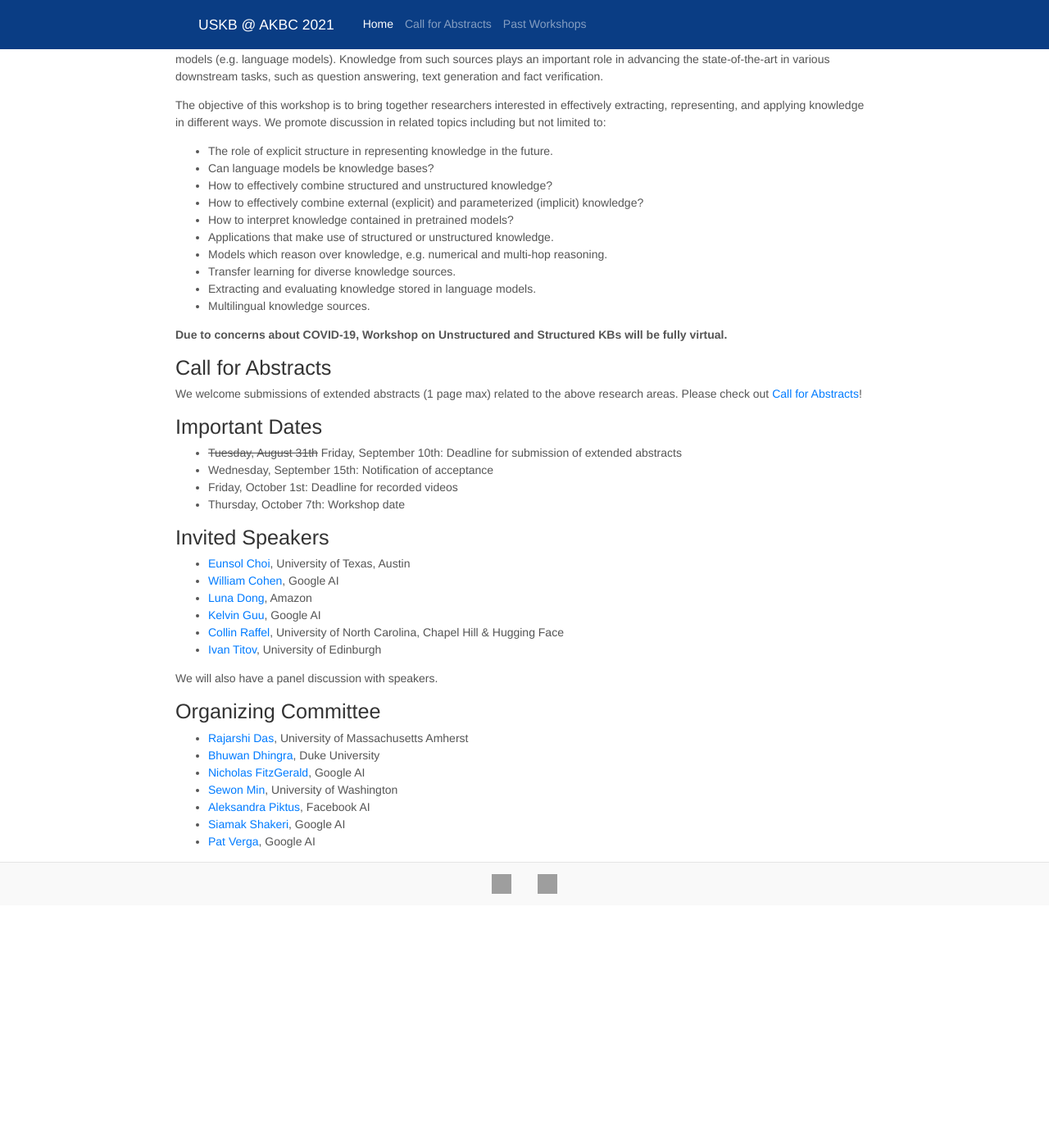
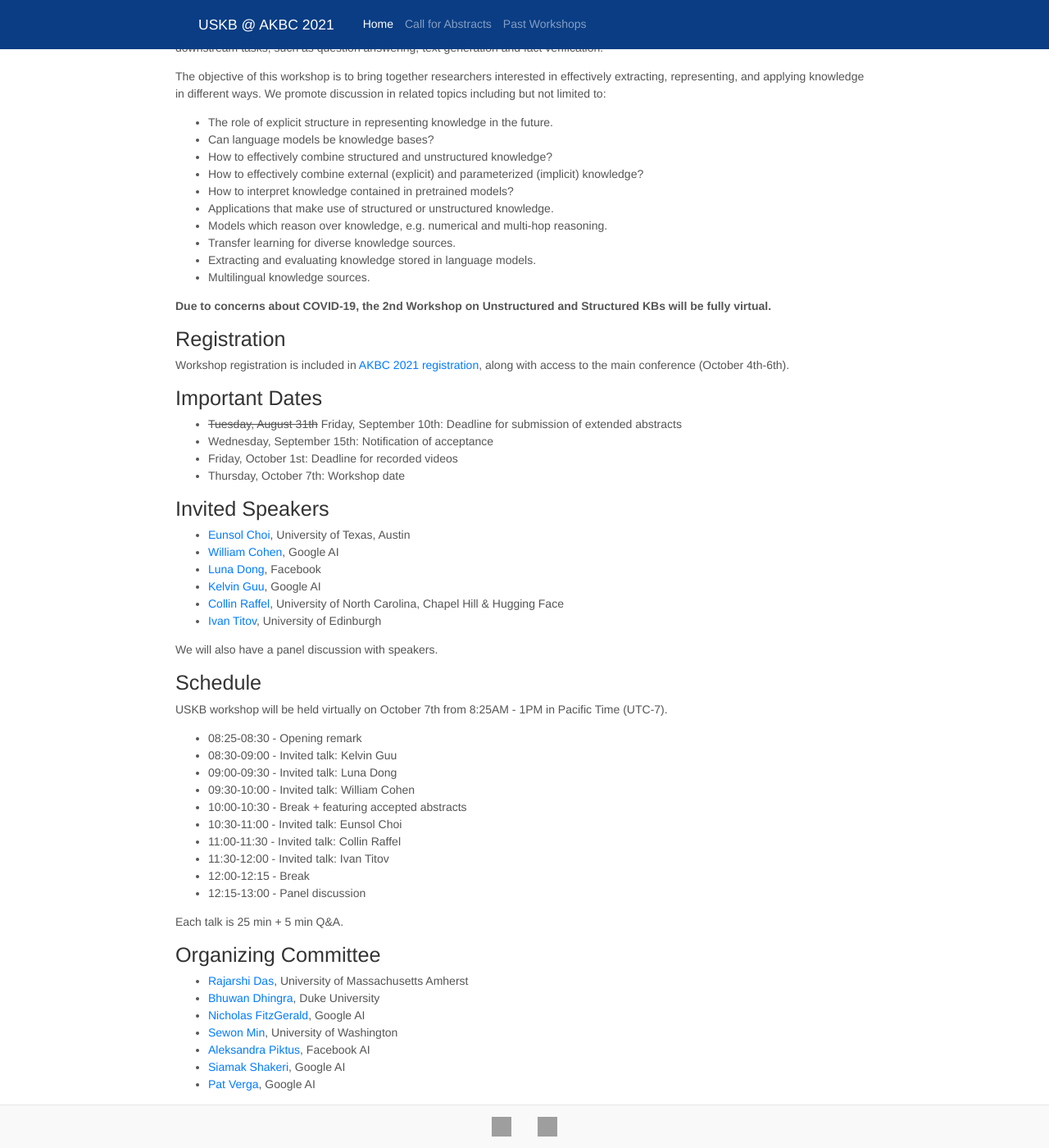
Before and after one commit to spa-nlp/spa-nlp.github.io, a Jekyll site: the page built from index.md, in a window 1280 px wide and 1400 px high, scrolled down 323 px. Shown: the whole window at 82% size. Built offline with Jekyll 4.4.1, drawn with Linux system fonts in a browser that asks for light colours; nearby versions of some CDN libraries; before the commit the page ends 1427 px from its top, so only the background shows below that; some of the changed text lies outside the part shown; grey boxes are pictures that could not be loaded.

Commit message:
updated schedule

```diff
--- a/index.md
+++ b/index.md
@@ -6,8 +6,6 @@ collection: pages_2021
 ---
 
 ## Overview
-
-**We have extended the submission deadline to September 10th (See [Call for Abstracts](cfp))!**
 
 There is growing interest in extracting, representing, and applying knowledge in NLP tasks. Diverse knowledge sources have been explored in the literature, from structured (e.g. Freebase, Wikidata) to unstructured (plain text), and more recently pretrained neural models (e.g. language models). Knowledge from such sources plays an important role in advancing the state-of-the-art in various downstream tasks, such as question answering, text generation and fact verification.
 
@@ -24,13 +22,10 @@ The objective of this workshop is to bring together researchers interested in ef
 - Extracting and evaluating knowledge stored in language models.
 - Multilingual knowledge sources.
 
-**Due to concerns about COVID-19, Workshop on Unstructured and Structured KBs will be fully virtual.**
+**Due to concerns about COVID-19, the 2nd Workshop on Unstructured and Structured KBs will be fully virtual.**
 
-
-## Call for Abstracts
-
-We welcome submissions of extended abstracts (1 page max) related to the above research areas. Please check out [Call for Abstracts](cfp)!
-
+## Registration
+Workshop registration is included in [AKBC 2021 registration](https://na.eventscloud.com/ereg/index.php?eventid=639089&), along with access to the main conference (October 4th-6th).
 
 ## Important Dates
 
@@ -39,17 +34,34 @@ We welcome submissions of extended abstracts (1 page max) related to the above r
 - Friday, October 1st:        Deadline for recorded videos
 - Thursday, October 7th:  Workshop date
 
-
 ## Invited Speakers
 
 - [Eunsol Choi](https://www.cs.utexas.edu/~eunsol/), University of Texas, Austin
 - [William Cohen](https://wwcohen.github.io/), Google AI
-- [Luna Dong](https://lunadong.com/), Amazon
+- [Luna Dong](https://lunadong.com/), Facebook
 - [Kelvin Guu](https://www.kelvinguu.com/), Google AI
 - [Collin Raffel](https://colinraffel.com/), University of North Carolina, Chapel Hill & Hugging Face
 - [Ivan Titov](http://ivan-titov.org/), University of Edinburgh
 
 We will also have a panel discussion with speakers.
+
+## Schedule
+
+USKB workshop will be held virtually on October 7th from 8:25AM - 1PM in Pacific Time (UTC-7).
+
+* 08:25-08:30 	- Opening remark
+* 08:30-09:00	- Invited talk: Kelvin Guu
+* 09:00-09:30	- Invited talk: Luna Dong
+* 09:30-10:00	- Invited talk: William Cohen
+* 10:00-10:30	- Break + featuring accepted abstracts
+* 10:30-11:00	- Invited talk: Eunsol Choi
+* 11:00-11:30	- Invited talk: Collin Raffel
+* 11:30-12:00	- Invited talk: Ivan Titov
+* 12:00-12:15	- Break
+* 12:15-13:00	- Panel discussion
+
+
+Each talk is 25 min + 5 min Q&A.
 
 
 ## Organizing Committee
```
